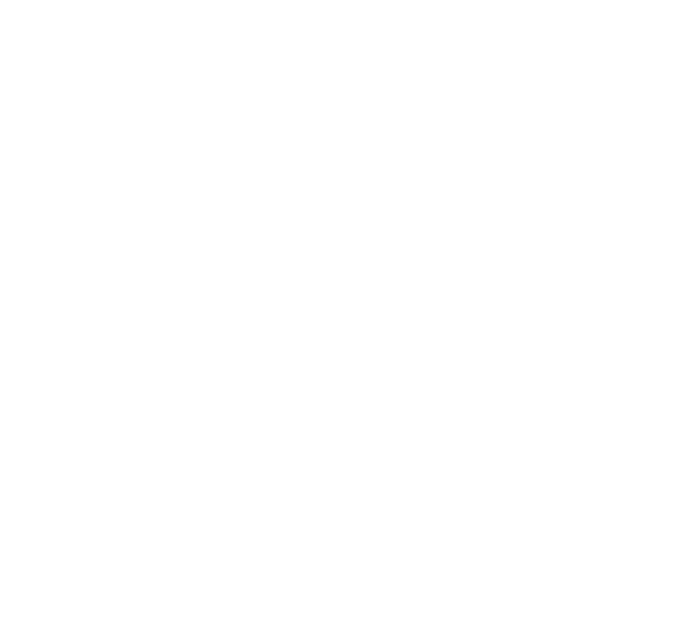
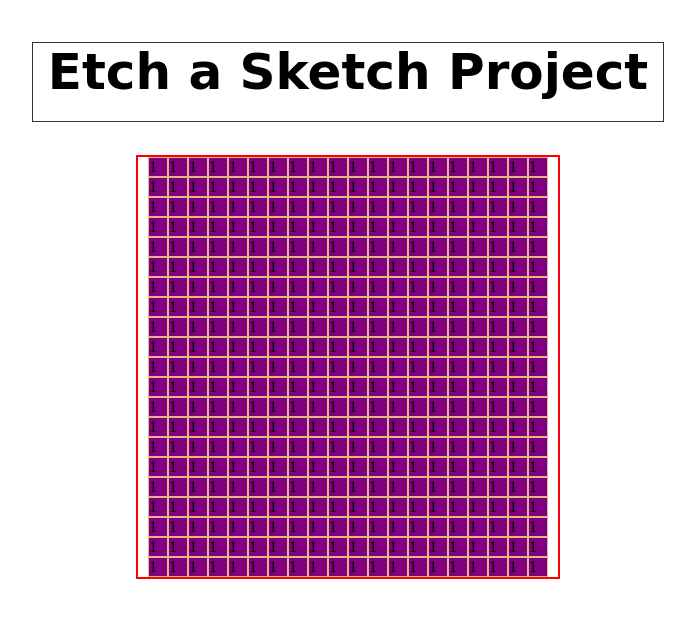
Before and after one commit to hditano/Etch-A-Sketch, a plain HTML site: page index.html in a window 1280 px wide. Shown: the whole page, without its empty margins (292-987 px from the left). Drawn offline with Linux system fonts and the light colour scheme; a web font is replaced by a local one.

Commit message:
basic logic for grid creation based upon gridSizeX and gridSizeY variables

```diff
--- a/index.html
+++ b/index.html
@@ -5,9 +5,17 @@
     <meta http-equiv="X-UA-Compatible" content="IE=edge" />
     <meta name="viewport" content="width=device-width, initial-scale=1.0" />
     <link rel="stylesheet" href="style.css" />
+    <link rel="preconnect" href="https://fonts.gstatic.com">
+    <link href="https://fonts.googleapis.com/css2?family=Dela+Gothic+One&display=swap" rel="stylesheet">
     <title>Etch a Sketch Project</title>
   </head>
   <body>
+    <div class="title">
+      <h1 class="main-title">Etch a Sketch Project</h1>
+    </div>
+    <div class="grid-container">
+
+    </div>
     <script src="script.js"></script>
   </body>
 </html>
--- a/script.js
+++ b/script.js
@@ -0,0 +1,14 @@
+const mainContainer = document.querySelector('.grid-container');
+let gridSizeX = 20;
+let gridSizeY = 20;
+
+for(let i = 0; i < gridSizeX; i++) {
+  const newGridX = document.createElement('div');
+  newGridX.innerHTML = "<div class='grid-unit'>1</div>";
+  mainContainer.appendChild(newGridX);
+  for(let j = 0; j < gridSizeY; j++ ) {
+    const newGridY = document.createElement('div');
+    newGridY.innerHTML = "<div class='grid-unit'>1</div>";
+    newGridX.appendChild(newGridY);
+  }
+}
--- a/style.css
+++ b/style.css
@@ -0,0 +1,35 @@
+* {
+  box-sizing: border-box;
+}
+
+.title {
+  display: flex;
+  flex-direction: row;
+  align-items: center;
+  justify-content: center;
+  padding: 0px;
+  margin: 0px;
+}
+
+.main-title {
+  font-family: 'Dela Gothic One', cursive;
+  font-size: 50px;
+  width: 50%;
+  height: 80px;
+  text-align: center;
+  border: 1px solid #333;
+}
+
+.grid-container {
+  display: flex;
+  flex-direction: row;
+  border: 2px solid red;
+  margin: 0 420px;
+  justify-content: center;
+}
+
+.grid-unit {
+  border: 1px solid burlywood;
+  background-color:purple;
+  width: 20px;
+}
```
